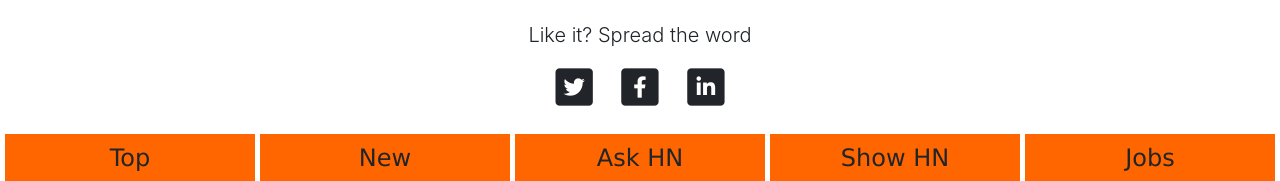
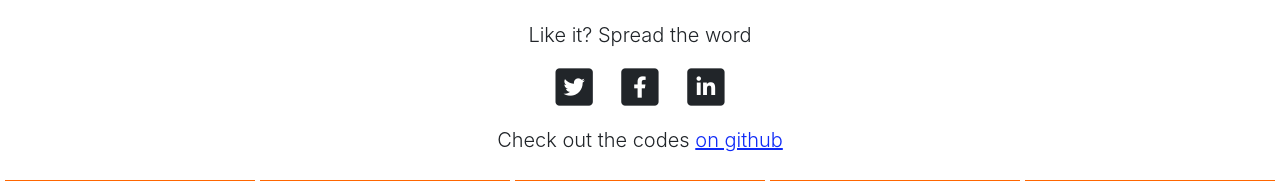
Before and after one commit to sagunsh/hndeck, a Flask app: page / in a window 1280 px wide. Shown: the top 181 px of the page. Run offline with Flask 2, Linux system fonts and the light colour scheme; some libraries are stand-ins or nearby versions.

Commit message:
add github link

```diff
--- a/templates/index.html
+++ b/templates/index.html
@@ -80,6 +80,9 @@
                     </a>
                 </li>
             </ul>
+
+            <p class="lead">Check out the codes <a href="https://github.com/sagunsh/hndeck" target="_blank" style="color: #0f2af7; text-decoration: underline;">on github</a>
+            </p>
         </div>
     </section>
 
```
